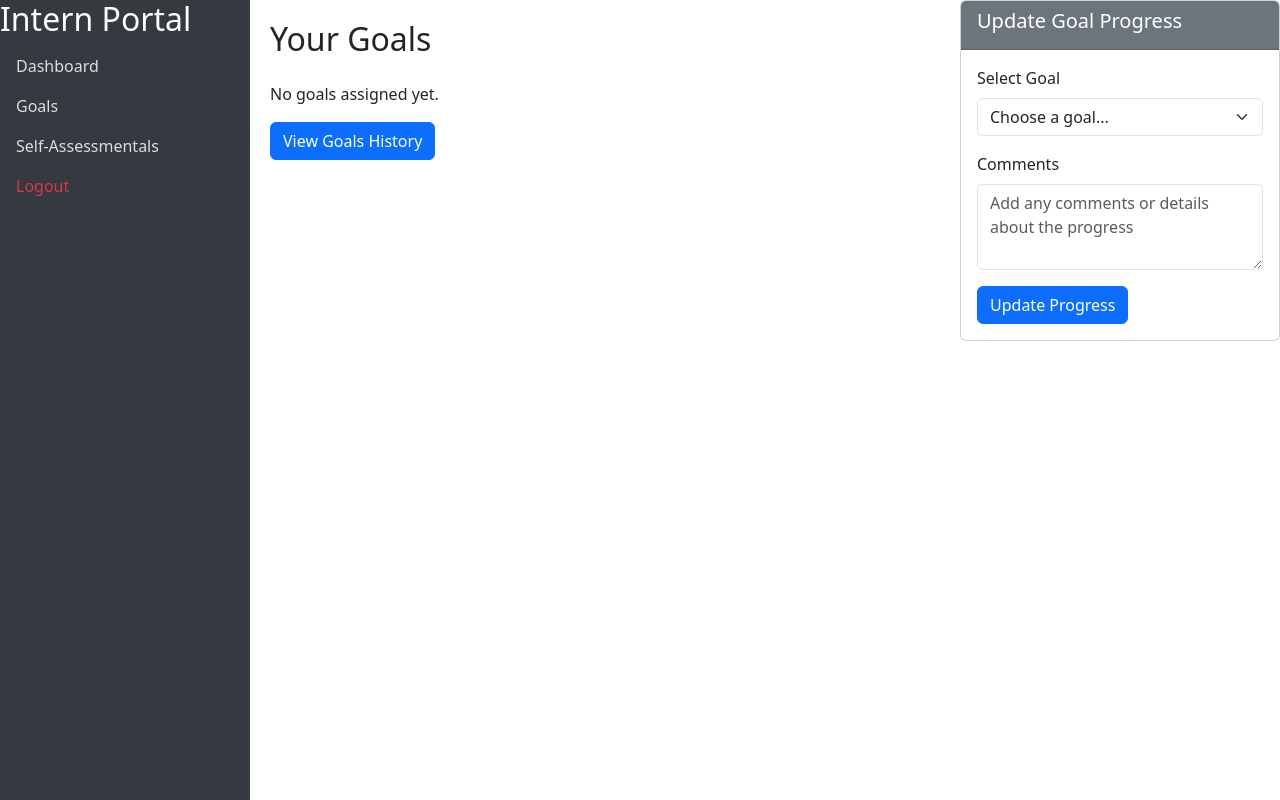
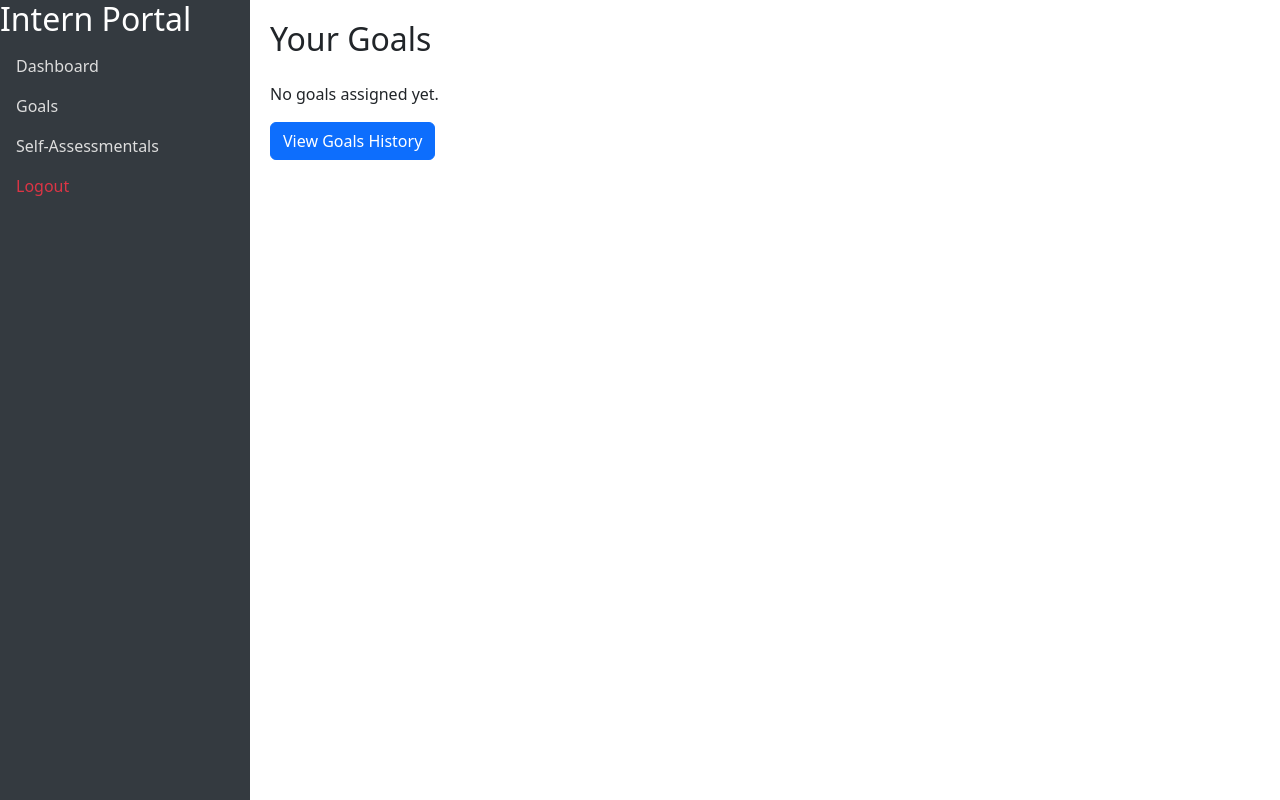
Before and after one commit to gitsubash44/Employee_Performance_Review_System, a Django app: page /goals/ in a window 1280 px wide. Run offline with Django 5.2, Linux system fonts and the light colour scheme.

```diff
--- a/templates/intern/goals.html
+++ b/templates/intern/goals.html
@@ -97,38 +97,6 @@
         </a>
     </div>
 </div>
-
-
-
-
-    <div class="col-md-3 card">
-      <div class="card-header bg-secondary text-white">
-        <h5>Update Goal Progress</h5>
-      </div>
-      <div class="card-body">
-        <form>
-          <!-- Select Goal -->
-          <div class="mb-3">
-            <label for="goalSelect" class="form-label">Select Goal</label>
-            <select id="goalSelect" class="form-select">
-              <option selected>Choose a goal...</option>
-              <option value="1">Complete Project Documentation</option>
-              <option value="2">Attend Team Training Sessions</option>
-              <option value="3">Finish Client Report</option>
-            </select>
-          </div>
-
-          <!-- Comments -->
-          <div class="mb-3">
-            <label for="comments" class="form-label">Comments</label>
-            <textarea id="comments" class="form-control" rows="3" placeholder="Add any comments or details about the progress"></textarea>
-          </div>
-
-          <!-- Submit Button -->
-          <button type="submit" class="btn btn-primary">Update Progress</button>
-        </form>
-      </div>
-    </div>
   </div>
   </div>
 
```
Also changed, not shown: templates/intern/goals_history.html (+13 -0 lines).
